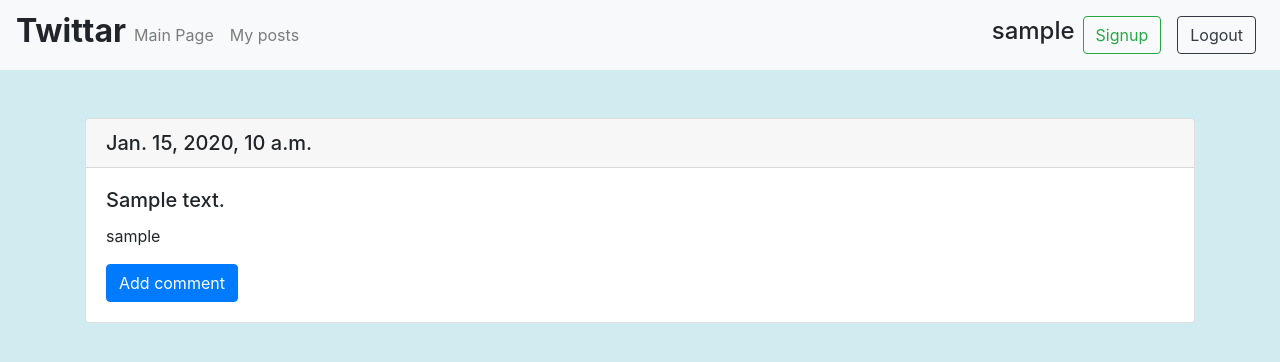
After one commit to Arytur/Twittar, a Django app: page /my_posts/ in a window 1280 px wide. The commit adds this page. Shown: the top 362 px of the page. Run offline with Django 3.2, Linux system fonts and the light colour scheme; a user stored in the database is signed in; tables that the repository leaves empty hold one stand-in row (values such as "Sample post"); some libraries are stand-ins or nearby versions.

Commit message:
displayin my_posts, added style

```diff
--- a/Twittar/urls.py
+++ b/Twittar/urls.py
@@ -24,5 +24,6 @@ urlpatterns = [
     url(r'^signup/$', signup, name='signup'),
     url(r'^login/$', auth_views.login, name='login'),
     url(r'^logout/$', auth_views.logout, {'next_page': '/'}, name='logout'),
-    url(r'^add_post', AddPostView.as_view(), name='add_post')
+    url(r'^add_post', AddPostView.as_view(), name='add_post'),
+    url(r'^my_posts/$', MyPostsView.as_view(), name='my_posts')
 ]
--- a/twittar_app/templates/add_post.html
+++ b/twittar_app/templates/add_post.html
@@ -3,11 +3,13 @@
 {% block title %}Add post{% endblock %}
 
 {% block content %}
+    <div class="container">
     <h2>Add post</h2>
     <form method="post">
         {% csrf_token %}
         {{ form.as_p }}
         <button type="submit">Add</button>
     </form>
+    </div>
 
 {% endblock %}
--- a/twittar_app/templates/base.html
+++ b/twittar_app/templates/base.html
@@ -4,6 +4,11 @@
     <meta charset="UTF-8">
     <title>{% block title %}Twittar{% endblock %}</title>
     <link rel="stylesheet" href="{% static 'css/bootstrap.min.css' %}">
+    <style>
+        body {
+            background-color: #d1ecf1;
+        }
+    </style>
 </head>
 <body>
     <nav class="navbar navbar-expand-lg navbar-light bg-light">
@@ -14,13 +19,11 @@
                         <a class="nav-link" href="{% url 'main' %}">Main Page<span class="sr-only">(current)</span></a>
                     </li>
                     <li class="nav-item">
-                        <a class="nav-link" href="{% url 'add_post' %}">#</a>
+                        <a class="nav-link" href="{% url 'my_posts' %}">My posts</a>
                     </li>
-
-                    <li><h4 style="padding-left: 5%">{{ user }}</h4></li>
-
               </ul>
           </div>
+                <h4 class="text-center">{{ user }}</h4>
           <div style="float: right">
 
               <ul class="navbar-nav float-right">
--- a/twittar_app/templates/main.html
+++ b/twittar_app/templates/main.html
@@ -6,16 +6,16 @@
         <h2>W budowie Twitter</h2>
 
         <a href="{% url 'add_post' %}"><button type="button" class="btn btn-info btn-lg btn-block">Add post</button></a>
-
+        <br><br>
         {% for tweet in tweets %}
         <div class="card">
           <h5 class="card-header">{{ tweet.creation_date }}</h5>
           <div class="card-body">
             <h5 class="card-title">{{ tweet.content }}</h5>
-            <p class="card-text">{{ user }}</p>
+            <p class="card-text">{{ tweet.user }}</p>
             <a href="#" class="btn btn-primary">Add comment</a>
           </div>
-        </div>
+        </div><br>
         {% endfor %}
     </div>
 {% endblock %}
--- /dev/null
+++ b/twittar_app/templates/my_posts.html
@@ -0,0 +1,18 @@
+{% extends 'base.html' %}
+
+{% block title %}My Posts{% endblock %}
+
+{% block content %}
+    <div class="container">
+    {% for post in posts %}
+        <div class="card">
+          <h5 class="card-header">{{ post.creation_date }}</h5>
+          <div class="card-body">
+            <h5 class="card-title">{{ post.content }}</h5>
+            <p class="card-text">{{ post.user }}</p>
+            <a href="#" class="btn btn-primary">Add comment</a>
+          </div>
+        </div><br>
+    {% endfor %}
+    </div>
+{% endblock %}
--- a/twittar_app/templates/registration/login.html
+++ b/twittar_app/templates/registration/login.html
@@ -3,10 +3,12 @@
 {% block title %}Login{% endblock %}
 
 {% block content %}
+    <div class="container">
     <h2>Login</h2>
     <form method="post">
         {% csrf_token %}
         {{ form.as_p }}
         <button type="submit">Login</button>
     </form>
+    </div>
 {% endblock %}
--- a/twittar_app/views.py
+++ b/twittar_app/views.py
@@ -40,3 +40,11 @@ class AddPostView(View):
             new_post.user = request.user
             new_post.save()
             return redirect('/')
+
+
+class MyPostsView(View):
+
+    def get(self, request):
+        user = request.user
+        posts = Tweet.objects.filter(user=user)
+        return render(request, 'my_posts.html', {'posts': posts})
```
